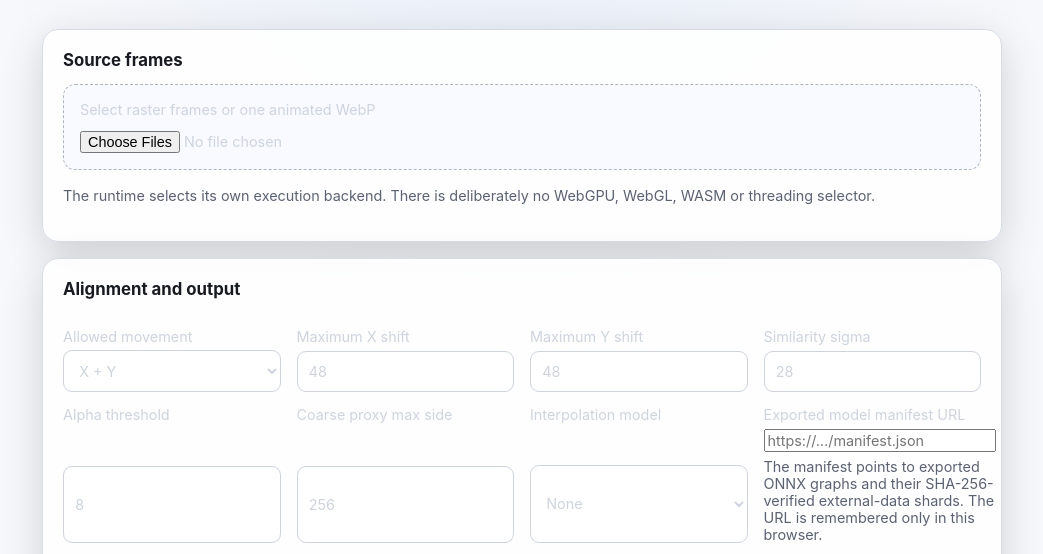
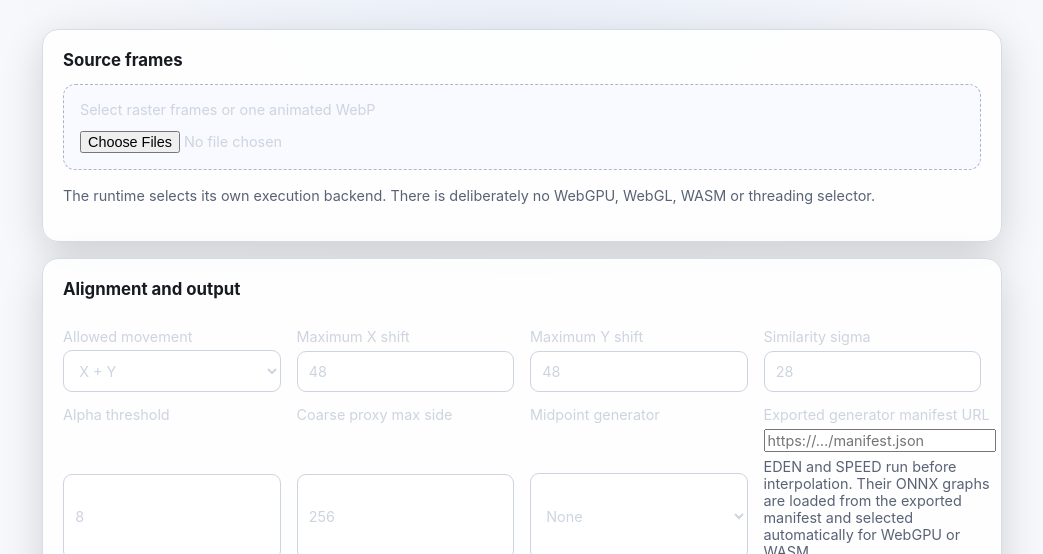
Before and after one commit to kitty-crow/webp-animator, a website with bundled scripts: page browser/index.html in a window 1280 px wide. Shown: the part 242-796 px from the top of the page, without its empty margins (118-1161 px from the left). Built offline with nearby package versions, Linux system fonts and the light colour scheme; files whose address does not match are found by name.

Commit message:
Expose EDEN and SPEED browser generator controls

```diff
--- a/browser/index.html
+++ b/browser/index.html
@@ -47,6 +47,19 @@
       <label>Similarity sigma <input id="sigma" type="number" min="0.01" step="0.01" value="28"></label>
       <label>Alpha threshold <input id="alpha-threshold" type="number" min="0" max="255" value="8"></label>
       <label>Coarse proxy max side <input id="proxy-max-side" type="number" min="32" value="256"></label>
+
+      <label>Midpoint generator
+        <select id="frame-generator">
+          <option value="none">None</option>
+          <option value="eden">EDEN</option>
+          <option value="speed">SPEED</option>
+        </select>
+      </label>
+      <label id="generator-manifest-field" hidden>Exported generator manifest URL
+        <input id="generator-manifest-url" type="url" inputmode="url" autocomplete="off" placeholder="https://…/manifest.json">
+        <span class="muted">EDEN and SPEED run before interpolation. Their ONNX graphs are loaded from the exported manifest and selected automatically for WebGPU or WASM.</span>
+      </label>
+
       <label>Interpolation model
         <select id="interpolation-engine">
           <option value="none">None</option>
@@ -57,7 +70,7 @@
           <option value="tooncrafter">ToonCrafter</option>
         </select>
       </label>
-      <label id="model-manifest-field" hidden>Exported model manifest URL
+      <label id="model-manifest-field" hidden>Exported interpolation manifest URL
         <input id="model-manifest-url" type="url" inputmode="url" autocomplete="off" placeholder="https://…/manifest.json">
         <span class="muted">The manifest points to exported ONNX graphs and their SHA-256-verified external-data shards. The URL is remembered only in this browser.</span>
       </label>
```
